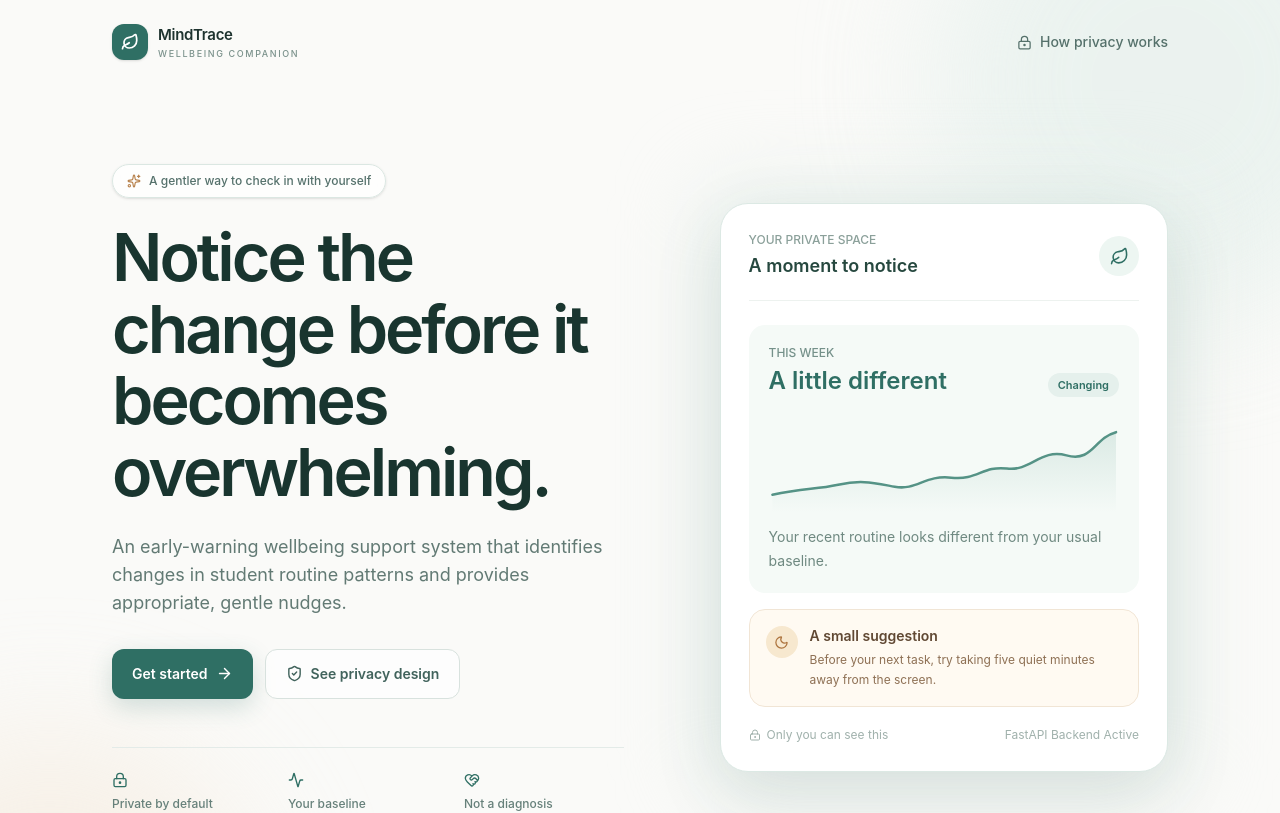
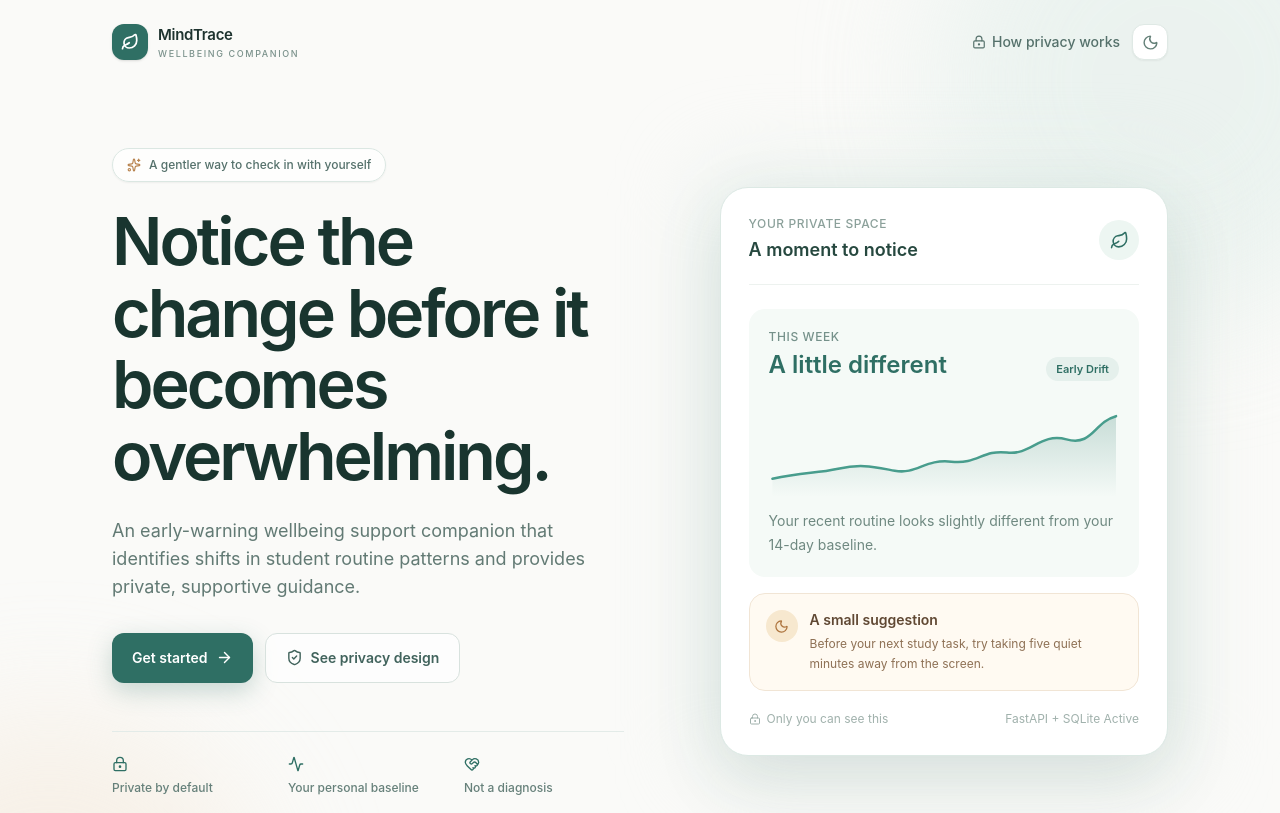
Before and after one commit to guptnikhil/Mindtrace, a React (Vite) app in the folder frontend/: page / in a window 1280 px wide. Shown: the top 813 px of the page. Built offline with nearby package versions, Linux system fonts and the light colour scheme; no server answers.

Commit message:
feat: add dark mode support to welcome landing page and land on welcome page by default

```diff
--- a/frontend/src/App.tsx
+++ b/frontend/src/App.tsx
@@ -24,14 +24,13 @@ export function App() {
   const [currentStudent, setCurrentStudent] = useState<Student | null>(null);
   const [latestAssessment, setLatestAssessment] = useState<WellbeingAssessment | null>(null);
 
-  // Initialize or fetch student on app load
+  // Initialize or fetch student on app load (without auto-redirecting away from welcome page)
   useEffect(() => {
     const savedStudentId = localStorage.getItem('wellbeing_student_id');
     if (savedStudentId) {
       StudentService.getStudent(savedStudentId)
         .then((stu) => {
           setCurrentStudent(stu);
-          setView('dashboard');
         })
         .catch(() => {
           localStorage.removeItem('wellbeing_student_id');
@@ -60,7 +59,12 @@ export function App() {
   return (
     <AppLayout currentView={view} navigate={setView}>
       {view === 'welcome' && (
-        <WelcomePage onStart={() => setView('consent')} onPrivacy={() => setView('consent')} />
+        <WelcomePage
+          onStart={() => currentStudent ? setView('dashboard') : setView('consent')}
+          onPrivacy={() => setView('consent')}
+          onGoToDashboard={() => setView('dashboard')}
+          hasStudentProfile={Boolean(currentStudent)}
+        />
       )}
       {view === 'consent' && (
         <ConsentPage onContinue={() => setView('onboarding')} onBack={() => setView('welcome')} />
--- a/frontend/src/pages/WelcomePage.tsx
+++ b/frontend/src/pages/WelcomePage.tsx
@@ -1,138 +1,199 @@
 import React from 'react';
-import { LockKeyhole, Sparkles, ArrowRight, ShieldCheck, Activity, HeartHandshake, Moon, Leaf } from 'lucide-react';
+import { LockKeyhole, Sparkles, ArrowRight, ShieldCheck, Activity, HeartHandshake, Moon, Sun, Leaf, LayoutDashboard } from 'lucide-react';
 import { Brand } from '../components/common/Brand';
+import { useTheme } from '../context/ThemeContext';
 
 interface WelcomePageProps {
   onStart: () => void;
   onPrivacy: () => void;
+  onGoToDashboard?: () => void;
+  hasStudentProfile?: boolean;
 }
 
-export const WelcomePage: React.FC<WelcomePageProps> = ({ onStart, onPrivacy }) => {
+export const WelcomePage: React.FC<WelcomePageProps> = ({
+  onStart,
+  onPrivacy,
+  onGoToDashboard,
+  hasStudentProfile = false,
+}) => {
+  const { theme, toggleTheme } = useTheme();
+
   return (
-    <div className="relative min-h-screen overflow-hidden bg-[#fafaf8]">
-      <div className="absolute -right-32 -top-40 size-[480px] rounded-full bg-[#e5f0ec] opacity-70 blur-3xl pointer-events-none" />
-      <div className="absolute -bottom-48 -left-40 size-[420px] rounded-full bg-[#f5eadc] opacity-60 blur-3xl pointer-events-none" />
+    <div className="relative min-h-screen overflow-hidden bg-[#fafaf8] text-[#19352f] transition-colors duration-300 dark:bg-[#0a1412] dark:text-[#e2ece8]">
+      {/* Background ambient decorative blurs */}
+      <div className="pointer-events-none absolute -right-32 -top-40 size-[480px] rounded-full bg-[#e5f0ec] opacity-70 blur-3xl transition-opacity dark:bg-[#133028] dark:opacity-40" />
+      <div className="pointer-events-none absolute -bottom-48 -left-40 size-[420px] rounded-full bg-[#f5eadc] opacity-60 blur-3xl transition-opacity dark:bg-[#2b1f14] dark:opacity-30" />
 
+      {/* Header */}
       <header className="relative mx-auto flex max-w-6xl items-center justify-between px-5 py-6 sm:px-8 lg:px-12">
         <Brand />
+
+        <div className="flex items-center gap-3">
+          {hasStudentProfile && onGoToDashboard && (
+            <button
+              onClick={onGoToDashboard}
+              className="hidden items-center gap-1.5 rounded-xl border border-[#d6e3de] bg-white/80 px-3.5 py-1.5 text-xs font-semibold text-[#2f6f64] shadow-xs backdrop-blur-xs transition-all hover:bg-white hover:text-[#23584f] dark:border-[#223932] dark:bg-[#13221e]/80 dark:text-[#6ec4b2] dark:hover:bg-[#182b26] sm:flex"
+            >
+              <LayoutDashboard size={14} />
+              <span>Go to Dashboard</span>
+            </button>
+          )}
+
           <button
             onClick={onPrivacy}
-          className="flex items-center gap-2 text-sm font-medium text-[#55716b] transition-colors hover:text-[#2f6f64]"
+            className="flex items-center gap-1.5 text-xs sm:text-sm font-medium text-[#55716b] transition-colors hover:text-[#2f6f64] dark:text-[#8ea8a1] dark:hover:text-[#6ec4b2]"
           >
-          <LockKeyhole size={15} />
+            <LockKeyhole size={14} />
             <span className="hidden sm:inline">How privacy works</span>
             <span className="sm:hidden">Privacy</span>
           </button>
+
+          {/* Dark / Light Mode Toggle */}
+          <button
+            onClick={toggleTheme}
+            className="flex size-9 items-center justify-center rounded-xl border border-[#dfe9e5] bg-white text-[#648078] shadow-xs transition-all hover:bg-[#f0f6f3] dark:border-[#233c34] dark:bg-[#142320] dark:text-[#a0b6af] dark:hover:bg-[#1b2f2b] cursor-pointer"
+            aria-label={theme === 'dark' ? 'Switch to light mode' : 'Switch to dark mode'}
+            title={theme === 'dark' ? 'Switch to light mode' : 'Switch to dark mode'}
+          >
+            {theme === 'dark' ? (
+              <Sun size={17} className="text-[#e2b866]" />
+            ) : (
+              <Moon size={17} className="text-[#648078]" />
+            )}
+          </button>
+        </div>
       </header>
 
-      <section className="relative mx-auto grid max-w-6xl items-center gap-12 px-5 pb-16 pt-10 sm:px-8 lg:grid-cols-[1fr_0.85fr] lg:gap-20 lg:px-12 lg:pb-24 lg:pt-20">
+      {/* Hero Section */}
+      <section className="relative mx-auto grid max-w-6xl items-center gap-12 px-5 pb-16 pt-10 sm:px-8 lg:grid-cols-[1fr_0.85fr] lg:gap-20 lg:px-12 lg:pb-24 lg:pt-16">
         <div>
-          <div className="mb-6 inline-flex items-center gap-2 rounded-full border border-[#dbe7e2] bg-white/70 px-3.5 py-2 text-xs font-medium text-[#55716b] shadow-sm backdrop-blur-sm">
-            <Sparkles size={14} className="text-[#b8834e]" />
+          <div className="mb-6 inline-flex items-center gap-2 rounded-full border border-[#dbe7e2] bg-white/70 px-3.5 py-2 text-xs font-medium text-[#55716b] shadow-xs backdrop-blur-xs dark:border-[#203831] dark:bg-[#142320]/80 dark:text-[#9bc2b8]">
+            <Sparkles size={14} className="text-[#b8834e] dark:text-[#d4a46e]" />
             A gentler way to check in with yourself
           </div>
 
-          <h1 className="max-w-xl text-4xl font-semibold leading-[1.08] tracking-[-0.045em] text-[#19352f] sm:text-5xl lg:text-[4.15rem]">
+          <h1 className="max-w-xl text-4xl font-semibold leading-[1.08] tracking-[-0.045em] text-[#19352f] dark:text-[#e4efe9] sm:text-5xl lg:text-[4.15rem]">
             Notice the change before it becomes overwhelming.
           </h1>
 
-          <p className="mt-6 max-w-lg text-base leading-7 text-[#627a74] sm:text-lg">
-            An early-warning wellbeing support system that identifies changes in student routine patterns and provides appropriate, gentle nudges.
+          <p className="mt-6 max-w-lg text-base leading-7 text-[#627a74] dark:text-[#94aca6] sm:text-lg">
+            An early-warning wellbeing support companion that identifies shifts in student routine patterns and provides private, supportive guidance.
           </p>
 
           <div className="mt-8 flex flex-col gap-3 sm:flex-row">
+            {hasStudentProfile && onGoToDashboard ? (
+              <>
+                <button
+                  onClick={onGoToDashboard}
+                  className="inline-flex items-center justify-center gap-2 rounded-xl bg-[#2f6f64] px-5 py-3.5 text-sm font-semibold text-white shadow-[0_8px_24px_rgba(47,111,100,0.25)] transition-all hover:-translate-y-0.5 hover:bg-[#245e54] dark:bg-[#3ca08d] dark:hover:bg-[#4ab4a0] dark:shadow-[0_8px_24px_rgba(60,160,141,0.25)] cursor-pointer"
+                >
+                  Go to Dashboard <ArrowRight size={17} />
+                </button>
                 <button
                   onClick={onStart}
-              className="inline-flex items-center justify-center gap-2 rounded-xl bg-[#2f6f64] px-5 py-3.5 text-sm font-semibold text-white shadow-[0_8px_24px_rgba(47,111,100,0.2)] transition-all hover:-translate-y-0.5 hover:bg-[#245e54] focus-visible:outline-2 focus-visible:outline-offset-2 focus-visible:outline-[#2f6f64]"
+                  className="inline-flex items-center justify-center gap-2 rounded-xl border border-[#d8e2de] bg-white/70 px-5 py-3.5 text-sm font-semibold text-[#41635c] transition-all hover:border-[#a9c5bc] hover:bg-white dark:border-[#243d36] dark:bg-[#142320]/80 dark:text-[#afd1c8] dark:hover:bg-[#1a2d28] cursor-pointer"
+                >
+                  <Activity size={17} /> Start New Check-in
+                </button>
+              </>
+            ) : (
+              <>
+                <button
+                  onClick={onStart}
+                  className="inline-flex items-center justify-center gap-2 rounded-xl bg-[#2f6f64] px-5 py-3.5 text-sm font-semibold text-white shadow-[0_8px_24px_rgba(47,111,100,0.25)] transition-all hover:-translate-y-0.5 hover:bg-[#245e54] dark:bg-[#3ca08d] dark:hover:bg-[#4ab4a0] dark:shadow-[0_8px_24px_rgba(60,160,141,0.25)] cursor-pointer"
                 >
                   Get started <ArrowRight size={17} />
                 </button>
                 <button
                   onClick={onPrivacy}
-              className="inline-flex items-center justify-center gap-2 rounded-xl border border-[#d8e2de] bg-white/70 px-5 py-3.5 text-sm font-semibold text-[#41635c] transition-all hover:border-[#a9c5bc] hover:bg-white"
+                  className="inline-flex items-center justify-center gap-2 rounded-xl border border-[#d8e2de] bg-white/70 px-5 py-3.5 text-sm font-semibold text-[#41635c] transition-all hover:border-[#a9c5bc] hover:bg-white dark:border-[#243d36] dark:bg-[#142320]/80 dark:text-[#afd1c8] dark:hover:bg-[#1a2d28] cursor-pointer"
                 >
                   <ShieldCheck size={17} /> See privacy design
                 </button>
+              </>
+            )}
           </div>
 
-          <div className="mt-12 grid max-w-lg grid-cols-3 gap-4 border-t border-[#e3ebe8] pt-6">
-            <div className="flex flex-col gap-2 text-xs font-medium leading-4 text-[#66807a]">
-              <span className="text-[#2f6f64]"><LockKeyhole size={16} /></span>
+          <div className="mt-12 grid max-w-lg grid-cols-3 gap-4 border-t border-[#e3ebe8] pt-6 dark:border-[#1d322c]">
+            <div className="flex flex-col gap-2 text-xs font-medium leading-4 text-[#66807a] dark:text-[#88a39d]">
+              <span className="text-[#2f6f64] dark:text-[#52b5a2]"><LockKeyhole size={16} /></span>
               Private by default
             </div>
-            <div className="flex flex-col gap-2 text-xs font-medium leading-4 text-[#66807a]">
-              <span className="text-[#2f6f64]"><Activity size={16} /></span>
-              Your baseline
+            <div className="flex flex-col gap-2 text-xs font-medium leading-4 text-[#66807a] dark:text-[#88a39d]">
+              <span className="text-[#2f6f64] dark:text-[#52b5a2]"><Activity size={16} /></span>
+              Your personal baseline
             </div>
-            <div className="flex flex-col gap-2 text-xs font-medium leading-4 text-[#66807a]">
-              <span className="text-[#2f6f64]"><HeartHandshake size={16} /></span>
+            <div className="flex flex-col gap-2 text-xs font-medium leading-4 text-[#66807a] dark:text-[#88a39d]">
+              <span className="text-[#2f6f64] dark:text-[#52b5a2]"><HeartHandshake size={16} /></span>
               Not a diagnosis
             </div>
           </div>
         </div>
 
+        {/* Interactive Feature Card / Visual Preview */}
         <div className="relative mx-auto w-full max-w-[420px] lg:max-w-none">
-          <div className="absolute -inset-5 rounded-[2rem] bg-[#e5f0ec]/70 blur-2xl" />
-          <div className="relative overflow-hidden rounded-[1.75rem] border border-[#dce9e4] bg-white p-5 shadow-[0_24px_70px_rgba(42,80,70,0.12)] sm:p-7">
-            <div className="flex items-center justify-between border-b border-[#edf2ef] pb-5">
+          <div className="absolute -inset-5 rounded-[2rem] bg-[#e5f0ec]/70 blur-2xl dark:bg-[#122822]/60" />
+          <div className="relative overflow-hidden rounded-[1.75rem] border border-[#dce9e4] bg-white p-5 shadow-[0_24px_70px_rgba(42,80,70,0.12)] transition-all dark:border-[#20362f] dark:bg-[#121f1c] dark:shadow-[0_24px_70px_rgba(0,0,0,0.45)] sm:p-7">
+            <div className="flex items-center justify-between border-b border-[#edf2ef] pb-5 dark:border-[#1b2d28]">
               <div>
-                <p className="text-xs font-medium text-[#8ba09a]">YOUR PRIVATE SPACE</p>
-                <p className="mt-1 text-lg font-semibold text-[#26483f]">A moment to notice</p>
+                <p className="text-xs font-medium uppercase tracking-wider text-[#8ba09a] dark:text-[#748c86]">Your Private Space</p>
+                <p className="mt-1 text-lg font-semibold text-[#26483f] dark:text-[#e0ebe7]">A moment to notice</p>
               </div>
-              <div className="grid size-10 place-items-center rounded-full bg-[#edf6f2] text-[#2f6f64]">
+              <div className="grid size-10 place-items-center rounded-full bg-[#edf6f2] text-[#2f6f64] dark:bg-[#1a2d28] dark:text-[#5cb8a5]">
                 <Leaf size={19} />
               </div>
             </div>
 
-            <div className="mt-6 rounded-2xl bg-[#f5faf7] p-5">
+            <div className="mt-6 rounded-2xl bg-[#f5faf7] p-5 transition-colors dark:bg-[#162521]">
               <div className="flex items-end justify-between">
                 <div>
-                  <p className="text-xs font-medium text-[#75918a]">THIS WEEK</p>
-                  <p className="mt-1 text-2xl font-semibold text-[#2f6f64]">A little different</p>
+                  <p className="text-xs font-medium uppercase tracking-wider text-[#75918a] dark:text-[#809c95]">This Week</p>
+                  <p className="mt-1 text-2xl font-semibold text-[#2f6f64] dark:text-[#65c5b2]">A little different</p>
                 </div>
-                <div className="rounded-full bg-[#e5f0ec] px-2.5 py-1 text-[11px] font-semibold text-[#2f6f64]">
-                  Changing
+                <div className="rounded-full bg-[#e5f0ec] px-2.5 py-1 text-[11px] font-semibold text-[#2f6f64] dark:bg-[#1f3831] dark:text-[#7ad8c6]">
+                  Early Drift
                 </div>
               </div>
 
               <svg viewBox="0 0 340 95" className="mt-5 h-24 w-full" role="img" aria-label="Pattern change trend graph">
                 <defs>
                   <linearGradient id="mini-fill" x1="0" x2="0" y1="0" y2="1">
-                    <stop offset="0" stopColor="#7fb2a4" stopOpacity=".22" />
-                    <stop offset="1" stopColor="#7fb2a4" stopOpacity="0" />
+                    <stop offset="0" stopColor="#559386" stopOpacity=".28" />
+                    <stop offset="1" stopColor="#559386" stopOpacity="0" />
                   </linearGradient>
                 </defs>
                 <path d="M0 77 C30 70, 42 72, 65 67 S99 65, 121 69 S151 57, 177 60 S208 48, 232 51 S265 31, 291 38 S318 21, 340 15 V95 H0Z" fill="url(#mini-fill)" />
-                <path d="M0 77 C30 70, 42 72, 65 67 S99 65, 121 69 S151 57, 177 60 S208 48, 232 51 S265 31, 291 38 S318 21, 340 15" fill="none" stroke="#559386" strokeWidth="2.5" strokeLinecap="round" />
+                <path d="M0 77 C30 70, 42 72, 65 67 S99 65, 121 69 S151 57, 177 60 S208 48, 232 51 S265 31, 291 38 S318 21, 340 15" fill="none" stroke="#489d8d" strokeWidth="2.5" strokeLinecap="round" />
               </svg>
 
-              <p className="mt-3 text-sm leading-6 text-[#6f8981]">
-                Your recent routine looks different from your usual baseline.
+              <p className="mt-3 text-sm leading-6 text-[#6f8981] dark:text-[#8ea7a0]">
+                Your recent routine looks slightly different from your 14-day baseline.
               </p>
             </div>
 
-            <div className="mt-4 flex items-start gap-3 rounded-2xl border border-[#f1e5d5] bg-[#fffaf2] p-4">
-              <div className="grid size-8 shrink-0 place-items-center rounded-full bg-[#f7e8cf] text-[#ad743e]">
+            <div className="mt-4 flex items-start gap-3 rounded-2xl border border-[#f1e5d5] bg-[#fffaf2] p-4 transition-colors dark:border-[#382b1d] dark:bg-[#1e1710]">
+              <div className="grid size-8 shrink-0 place-items-center rounded-full bg-[#f7e8cf] text-[#ad743e] dark:bg-[#342416] dark:text-[#e0a468]">
                 <Moon size={15} />
               </div>
               <div>
-                <p className="text-sm font-semibold text-[#604833]">A small suggestion</p>
-                <p className="mt-1 text-xs leading-5 text-[#8e7054]">
-                  Before your next task, try taking five quiet minutes away from the screen.
+                <p className="text-sm font-semibold text-[#604833] dark:text-[#e8be92]">A small suggestion</p>
+                <p className="mt-1 text-xs leading-5 text-[#8e7054] dark:text-[#be9f7d]">
+                  Before your next study task, try taking five quiet minutes away from the screen.
                 </p>
               </div>
             </div>
 
-            <div className="mt-5 flex items-center justify-between text-xs text-[#a0b1ac]">
+            <div className="mt-5 flex items-center justify-between text-xs text-[#a0b1ac] dark:text-[#6a837c]">
               <span className="flex items-center gap-1.5"><LockKeyhole size={12} /> Only you can see this</span>
-              <span>FastAPI Backend Active</span>
+              <span>FastAPI + SQLite Active</span>
             </div>
           </div>
         </div>
       </section>
 
+      {/* Footer */}
       <footer className="relative mx-auto max-w-6xl px-5 pb-8 text-center sm:px-8 lg:px-12">
-        <p className="text-xs leading-5 text-[#91a19d]">
+        <p className="text-xs leading-5 text-[#91a19d] dark:text-[#6b827c]">
           Designed for early-warning pattern recognition, not clinical diagnoses. You choose what to share.
         </p>
       </footer>
```
Lines whose indentation alone changed are shown as unchanged.
